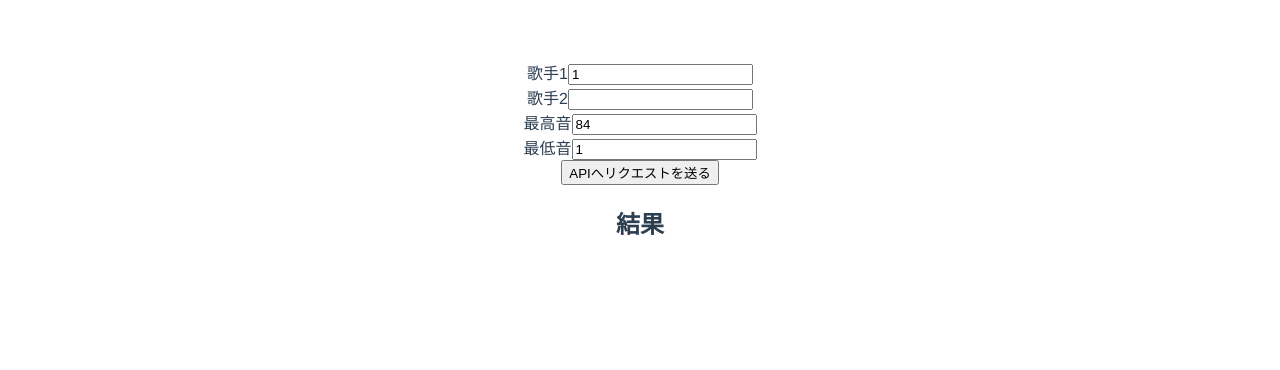
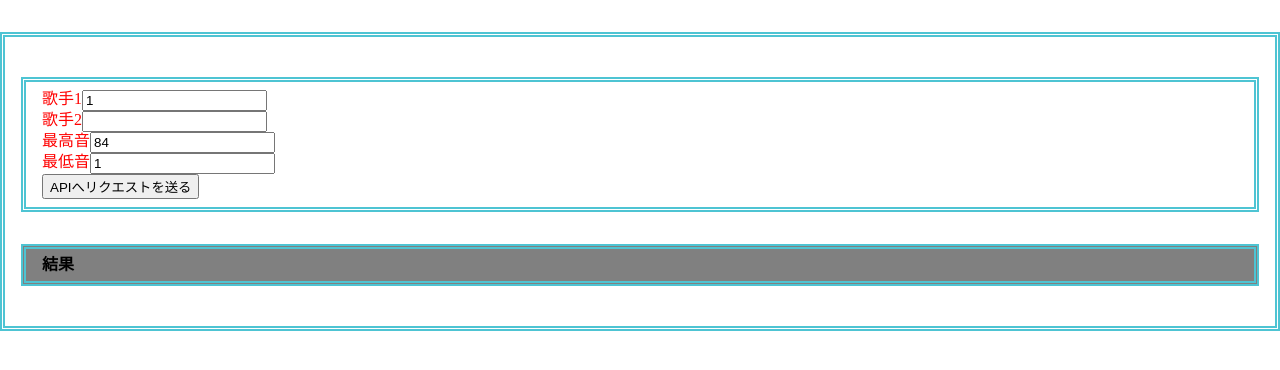
Before and after one commit to kroad/hait-advanced-teamB, a Vue app in the folder frontend/: page / in a window 1280 px wide. Shown: the top 370 px of the page. Built offline with nearby package versions, Linux system fonts and the light colour scheme.

Commit message:
cssを適応

```diff
--- a/frontend/src/App.vue
+++ b/frontend/src/App.vue
@@ -1,26 +1,186 @@
 <template>
   <div id="app">
-    <HelloWorld/>
+    <HelloWorld />
   </div>
 </template>
 
 <script>
-import HelloWorld from './components/HelloWorld.vue'
+import HelloWorld from "./components/HelloWorld.vue";
 export default {
-  name: 'App',
+  name: "App",
   components: {
-    HelloWorld
-  }
-}
+    HelloWorld,
+  },
+};
 </script>
 
 <style>
 #app {
-  font-family: Avenir, Helvetica, Arial, sans-serif;
   -webkit-font-smoothing: antialiased;
-  -moz-osx-font-smoothing: grayscale;
-  text-align: center;
-  color: #2c3e50;
-  margin-top: 60px;
+}
+html,
+body,
+div,
+span,
+object,
+iframe,
+h1,
+h2,
+h3,
+h4,
+h5,
+h6,
+p,
+blockquote,
+pre,
+abbr,
+address,
+cite,
+code,
+del,
+dfn,
+em,
+img,
+ins,
+kbd,
+q,
+samp,
+small,
+strong,
+sub,
+sup,
+var,
+b,
+i,
+dl,
+dt,
+dd,
+ol,
+ul,
+li,
+fieldset,
+form,
+label,
+legend,
+table,
+caption,
+tbody,
+tfoot,
+thead,
+tr,
+th,
+td,
+article,
+aside,
+canvas,
+details,
+figcaption,
+figure,
+footer,
+header,
+hgroup,
+menu,
+nav,
+section,
+summary,
+time,
+mark,
+audio,
+video {
+  margin: 0;
+  padding: 0;
+  border: 0;
+  outline: 0;
+  font-size: 100%;
+  vertical-align: baseline;
+  background: transparent;
+}
+
+body {
+  line-height: 1;
+}
+
+article,
+aside,
+details,
+figcaption,
+figure,
+footer,
+header,
+hgroup,
+menu,
+nav,
+section {
+  display: block;
+}
+
+nav ul {
+  list-style: none;
+}
+
+blockquote,
+q {
+  quotes: none;
+}
+
+blockquote:before,
+blockquote:after,
+q:before,
+q:after {
+  content: "";
+  content: none;
+}
+
+a {
+  margin: 0;
+  padding: 0;
+  font-size: 100%;
+  vertical-align: baseline;
+  background: transparent;
+}
+
+/* change colours to suit your needs */
+ins {
+  background-color: #ff9;
+  color: #000;
+  text-decoration: none;
+}
+
+/* change colours to suit your needs */
+mark {
+  background-color: #ff9;
+  color: #000;
+  font-style: italic;
+  font-weight: bold;
+}
+
+del {
+  text-decoration: line-through;
+}
+
+abbr[title],
+dfn[title] {
+  border-bottom: 1px dotted;
+  cursor: help;
+}
+
+table {
+  border-collapse: collapse;
+  border-spacing: 0;
+}
+
+/* change border colour to suit your needs */
+hr {
+  display: block;
+  height: 1px;
+  border: 0;
+  border-top: 1px solid #cccccc;
+  margin: 1em 0;
+  padding: 0;
+}
+
+input,
+select {
+  vertical-align: middle;
 }
 </style>
--- a/frontend/src/components/HelloWorld.vue
+++ b/frontend/src/components/HelloWorld.vue
@@ -21,18 +21,9 @@ export default {
 
 <!-- Add "scoped" attribute to limit CSS to this component only -->
 <style scoped>
-h3 {
-  margin: 40px 0 0;
-}
-ul {
-  list-style-type: none;
-  padding: 0;
-}
-li {
-  display: inline-block;
-  margin: 0 10px;
-}
-a {
-  color: #42b983;
+div {
+  padding: 0.5em 1em;
+  margin: 2em 0;
+  border: double 5px #4ec4d3;
 }
 </style>
--- a/frontend/src/components/Result.vue
+++ b/frontend/src/components/Result.vue
@@ -24,3 +24,9 @@ export default {
   },
 };
 </script>
+
+<style scoped>
+div {
+  background-color: gray;
+}
+</style>
--- a/frontend/src/components/SongForm.vue
+++ b/frontend/src/components/SongForm.vue
@@ -54,3 +54,9 @@ export default {
   },
 };
 </script>
+
+<style scoped>
+div {
+  color: red;
+}
+</style>
```
